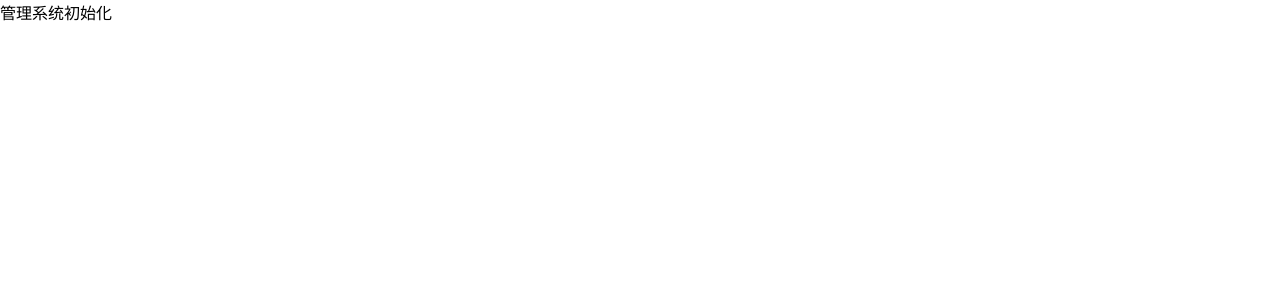
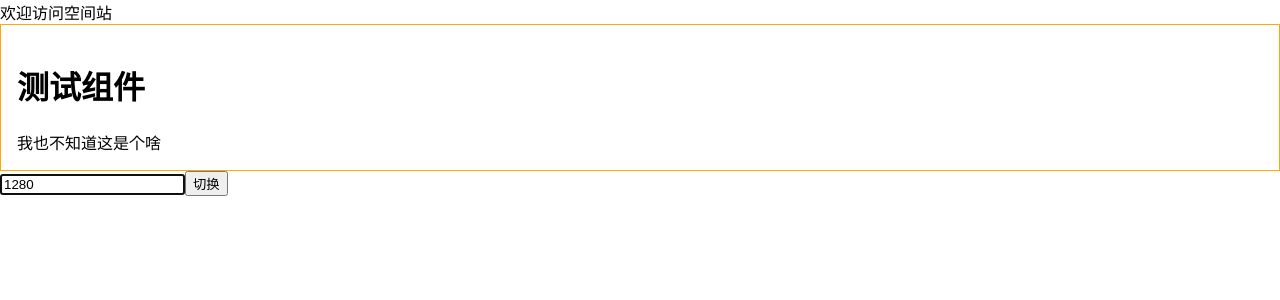
Before and after one commit to snrthn/space-station-vue, a Vue app: page /#/ in a window 1280 px wide. Shown: the top 300 px of the page. Built offline with nearby package versions, Linux system fonts and the light colour scheme.

Commit message:
'权限控制基础功能逻辑研究'

```diff
--- a/src/components/demo.vue
+++ b/src/components/demo.vue
@@ -1,6 +1,7 @@
 <template>
     <div class="app-test">
         <h1>测试组件</h1>
+        <slot></slot>
     </div>
 </template>
 
--- a/src/main.js
+++ b/src/main.js
@@ -11,6 +11,9 @@ import App from './App';
 import './styles/reset.css';
 import './styles/global.css';
 
+
+import 'utils/permission';
+
 /**
  * 初始化 Vue 根节点
  */
--- a/src/router/index.js
+++ b/src/router/index.js
@@ -8,14 +8,49 @@ import Router from 'vue-router';
 
 Vue.use(Router);
 
+// 固定路由
+const constantRoutes = [
+    {
+        path: '/login',
+        name: 'Login',
+        components: require('views/Login'),
+        meta: {
+            title: '用户登录'
+        }
+    },
+    {
+        path: '/notauth',
+        name: 'Notauth',
+        components: require('views/Notauth'),
+        meta: {
+            title: '没有权限'
+        }
+    },
+    {
+        path: '/err404',
+        name: 'Err404',
+        components: require('views/Err404'),
+        meta: {
+            title: '页面不存在'
+        }
+    }
+];
+
+// 异步路由
+export const asyncRoutes = [
+    {
+        path: '/',
+        name: 'home',
+        components: require('views/Home'),
+        meta: {
+            title: '系统首页',
+            hidden: false
+        }
+    }
+];
+
 let router = new Router({
-    routes: [
-        {
-            path: '/',
-            name: 'home',
-            components: require('views/Home')
-        }
-    ]
+    routes: constantRoutes
 });
 
 export default router;
--- /dev/null
+++ b/src/utils/permission.js
@@ -0,0 +1,25 @@
+/**
+ * @files 系统权限控制核心模块
+ * @author yanghuning 2022-07-09
+ */
+
+import router from 'router';
+
+import { asyncRoutes } from 'router';
+
+router.addRoutes(asyncRoutes);
+
+router.beforeEach(function (to, from, next) {
+
+    // 设置页面标题
+    document.title = to.meta.title;
+
+    let isHas = router.options.routes.concat(asyncRoutes).map(item => item.path).includes(to.path);
+
+    if (isHas) {
+        next();
+    } else {
+        next('/err404');
+    }
+
+})
--- /dev/null
+++ b/src/views/Err404.vue
@@ -0,0 +1,22 @@
+<template>
+    <div class="err-404">
+        页面没找到
+    </div>
+</template>
+
+<script>
+    export default {
+        data () {
+            return {}
+        },
+        mounted () {
+
+        }
+    }
+</script>
+
+<style lang="less">
+    .err-404 {
+
+    }
+</style>
--- a/src/views/Home.vue
+++ b/src/views/Home.vue
@@ -1,13 +1,55 @@
 <template>
     <div class="app-home">
-        管理系统初始化
+        欢迎访问空间站
+
+        <Demo>
+            <span>我也不知道这是个啥</span>
+        </Demo>
+
+        <input v-mydir="widthVal" v-if="flag" v-model="widthVal" />
+
+        <button @click="flag = !flag">切换</button>
+
+
     </div>
 </template>
 
 <script>
+    import Demo from 'components/demo';
     export default {
+        components: {
+            Demo
+        },
         data () {
-            return {}
+            return {
+                widthVal: 0,
+                flag: true
+            }
+        },
+        directives: {
+            mydir: {
+                bind (el, binding, vnode, oldVnode) {
+                    console.log('bind', el, binding, vnode, oldVnode);
+                },
+                inserted: function (el, binding, vnode, oldVnode) {
+                    console.log('inserted', el, binding, vnode, oldVnode);
+                    el.focus();
+                    el.value = window.innerWidth;
+
+                    window.onresize = function () {
+                        el.value = window.innerWidth;
+                    };
+                },
+                update (el, binding, vnode, oldVnode) {
+                    console.log('update', el, binding, vnode, oldVnode);
+                },
+                componentUpdated (el, binding, vnode, oldVnode) {
+                    console.log('componentUpdated', el, binding, vnode, oldVnode);
+                },
+                unbind (el, binding, vnode, oldVnode) {
+                    console.log('unbind', el, binding, vnode, oldVnode);
+                }
+            }
         },
         mounted () {
 
--- /dev/null
+++ b/src/views/Login.vue
@@ -0,0 +1,22 @@
+<template>
+    <div class="app-login">
+        登录页面
+    </div>
+</template>
+
+<script>
+    export default {
+        data () {
+            return {}
+        },
+        mounted () {
+
+        }
+    }
+</script>
+
+<style lang="less">
+    .app-login {
+
+    }
+</style>
--- /dev/null
+++ b/src/views/Notauth.vue
@@ -0,0 +1,22 @@
+<template>
+    <div class="not-auth">
+        没有权限
+    </div>
+</template>
+
+<script>
+    export default {
+        data () {
+            return {}
+        },
+        mounted () {
+
+        }
+    }
+</script>
+
+<style lang="less">
+    .not-auth {
+
+    }
+</style>
```
